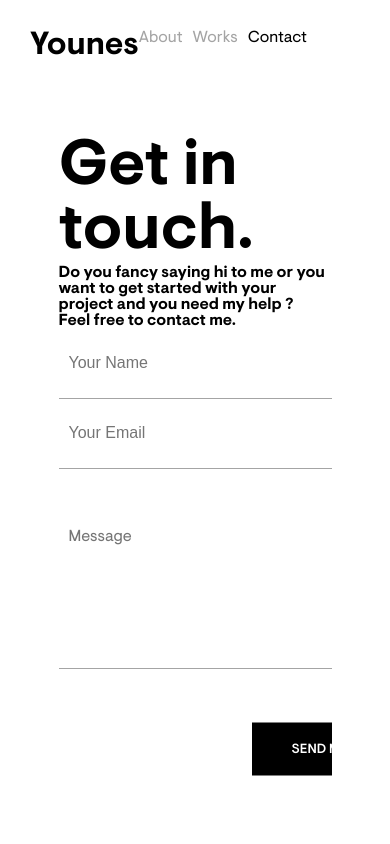
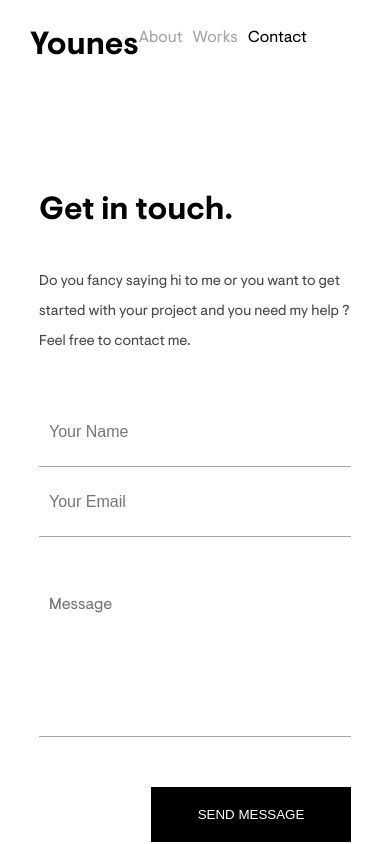
Before and after one commit to YounesDahmani/portfolio, a React (Create React App) app: page /contact in a window 390 px wide. Shown: the top 844 px of the page. Built offline with nearby package versions, Linux system fonts and the light colour scheme.

Commit message:
realization of the responsie for the about, works and contact page

```diff
--- a/src/pages/About.js
+++ b/src/pages/About.js
@@ -50,7 +50,7 @@ const About = () => {
           <Navbar />
           <div className="about-header">
             <div className="about-header-container">
-              <div className="-about-text">
+              <div className="about-text">
                 <h1>
                   I am a young front-end developer, <br /> who is eager to
                   discover <br />
--- a/src/pages/Contact.js
+++ b/src/pages/Contact.js
@@ -89,7 +89,7 @@ const Contact = () => {
             <h1>Get in touch.</h1>
             <p>
               Do you fancy saying hi to me or you want to get started with your
-              project and you need my help ? <br /> Feel free to contact me.
+              project and you need my help ? Feel free to contact me.
             </p>
             <div className="form-container">
               <form ref={form} onSubmit={sendEmail} className="form-content">
@@ -112,11 +112,9 @@ const Contact = () => {
                   className="input-contact"
                 />
                 <textarea placeholder="Message" name="message" id="mess" />
-                <input
-                  type="submit"
-                  value="SEND MESSAGE"
-                  className="hover button"
-                />
+                <div className="send-button">
+                  <input type="submit" value="SEND MESSAGE" />
+                </div>
               </form>
               <div className="form-message"></div>
             </div>
--- a/src/styles/pages/_about.scss
+++ b/src/styles/pages/_about.scss
@@ -2,6 +2,7 @@
   background: white;
   .about-header {
     display: flex;
+    flex-wrap: wrap;
     align-items: center;
     justify-content: center;
     min-height: 85vh;
@@ -11,14 +12,40 @@
     grid-template-columns: 70% 30%;
     width: 70%;
     height: 300px;
-    h1 {
-      color: black;
-      font-family: $font-5;
-      font-size: 2.5rem;
-      line-height: 60px;
+    @media screen and (max-width: 750px) {
+      grid-template-columns: 1fr;
+      grid-template-rows: 50% 50%;
+      height: fit-content;
+      padding: 100px 0px;
     }
+    .about-text {
+      h1 {
+        color: black;
+        font-family: $font-5;
+        font-size: 2.5rem;
+        line-height: 60px;
+        @media screen and (max-width: 1105px) {
+          font-size: 2rem;
+        }
+        @media screen and (max-width: 900px) {
+          font-size: 1.5rem;
+        }
+        @media screen and (max-width: 375px) {
+          font-size: 1.3rem;
+          line-height: 45px;
+          padding-bottom: 20px;
+        }
+      }
+    }
+
     .about-header-pic {
       background: url("/assets/img/me.jpg") center/cover;
+      min-width: 200px;
+      min-height: 300px;
+      @media screen and (max-width: 75px) {
+        height: 300px;
+        width: 200px;
+      }
     }
   }
 
@@ -28,9 +55,17 @@
     display: grid;
     grid-template-columns: 30% 70%;
     margin-bottom: 80px;
+    @media screen and (max-width: 540px) {
+      display: flex;
+      flex-direction: column;
+    }
     .about-left-text {
       display: flex;
       flex-direction: row;
+      @media screen and (max-width: 540px) {
+        flex-wrap: wrap;
+        padding-bottom: 20px;
+      }
       p {
         padding-right: 20px;
         font-family: $font-3;
@@ -66,6 +101,10 @@
         padding: 40px 0px;
         display: grid;
         grid-template-columns: 30% 70%;
+        @media screen and (max-width: 400px) {
+          display: flex;
+          flex-wrap: wrap;
+        }
 
         tr th {
           text-align: left;
--- a/src/styles/pages/_contact.scss
+++ b/src/styles/pages/_contact.scss
@@ -10,17 +10,40 @@
   justify-content: center;
   align-items: left;
   min-height: 100vh;
-  padding: 20% 0px 30%;
+  padding: 20% 0px 20%;
+  @media screen and (max-width: 1077px) {
+    width: 80%;
+  }
+  @media screen and (max-width: 650px) {
+    padding-top: 30%;
+  }
+  @media screen and (max-width: 440px) {
+    padding-top: 50%;
+  }
+
   h1 {
     font-size: 4rem;
+    @media screen and (max-width: 941px) {
+      font-size: 3rem;
     }
-  // p {
-  //   padding: 80px 0px;
-  //   font-family: $font-3;
-  //   font-size: 1.1rem;
-  //   color: $color-6;
-  //   line-height: 30px;
-  // }
+    @media screen and (max-width: 650px) {
+      font-size: 2rem;
+    }
+  }
+  p {
+    padding: 40px 0px;
+    font-family: $font-3;
+    font-size: 1.1rem;
+    color: $color-6;
+    line-height: 30px;
+    @media screen and (max-width: 941px) {
+      font-size: 1rem;
+    }
+    @media screen and (max-width: 650px) {
+      font-size: 0.9rem;
+    }
+  }
+
   .form-container {
     .form-content {
       display: flex;
@@ -54,22 +77,23 @@
           background: rgb(241, 241, 241);
         }
       }
+      .send-button {
+        display: flex;
+        justify-content: right;
+        padding-top: 50px;
         input[type="submit"] {
-        display: block;
-        width: 20%;
+          width: 200px;
           padding: 20px 40px;
           color: white;
           background: black;
-        position: absolute;
-        bottom: -80px;
-        right: 0px;
-        transform: translate(0%, 50%);
+          align-items: center;
           transition: 0.4s ease-in-out;
           cursor: pointer;
           &:hover {
             background: white;
             color: black;
             border: 2px solid black;
+          }
         }
       }
     }
--- a/src/styles/pages/_works.scss
+++ b/src/styles/pages/_works.scss
@@ -1,4 +1,5 @@
 .works {
+  overflow-x: hidden;
   .works-header {
     display: flex;
     align-items: center;
@@ -8,6 +9,10 @@
 
     h1 {
       font-size: 4rem;
+      @media screen and (max-width: 480px) {
+        font-size: 3rem;
+        text-decoration: underline;
+      }
       &::after {
         content: url("/assets/img/background-circle.png");
         position: absolute;
@@ -15,6 +20,9 @@
         left: 50%;
         transform: translate(-50%, -50%);
         z-index: -100;
+        @media screen and (max-width: 480px) {
+          display: none;
+        }
       }
     }
     i {
```
Lines whose indentation alone changed are shown as unchanged.
